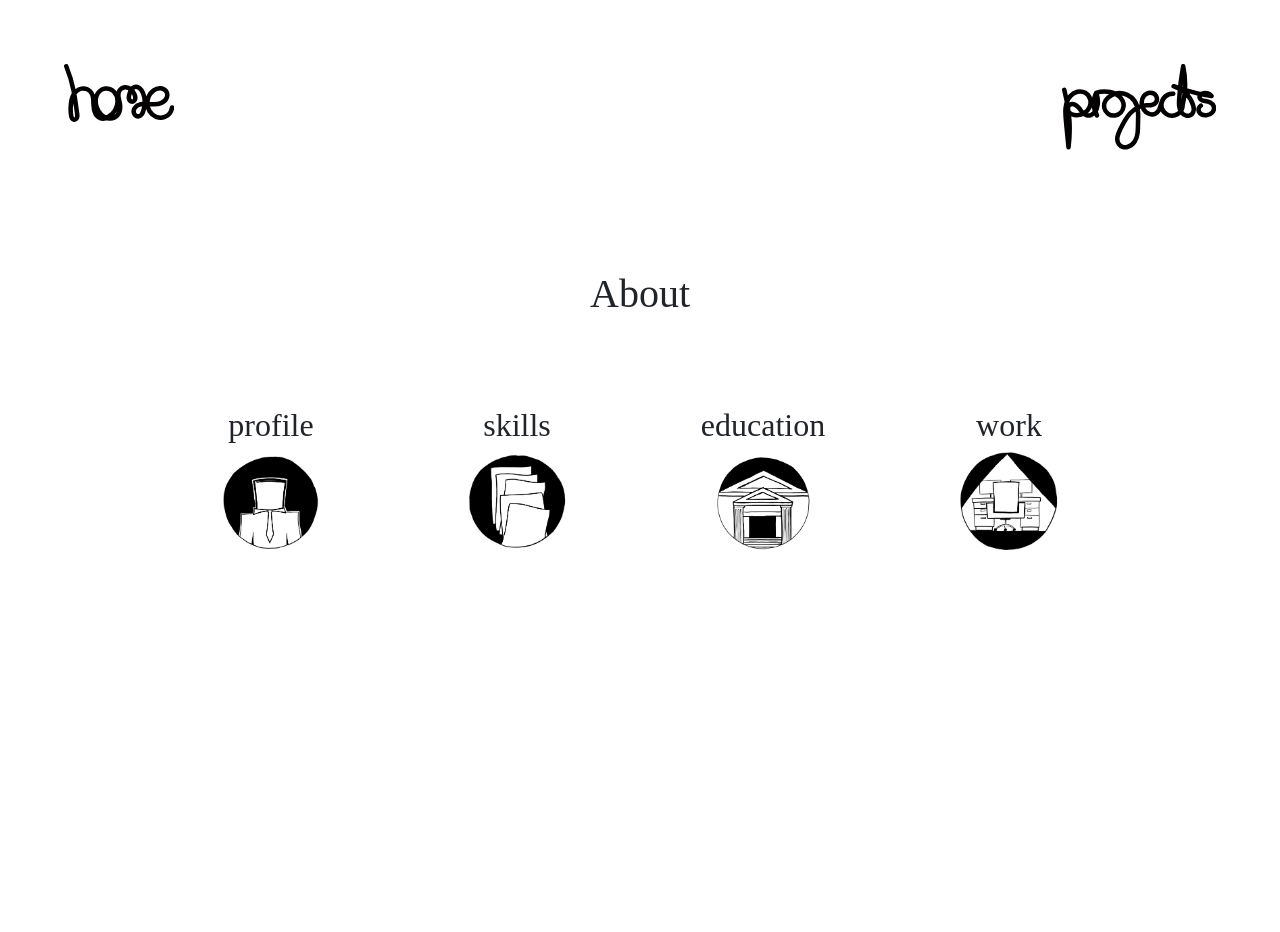
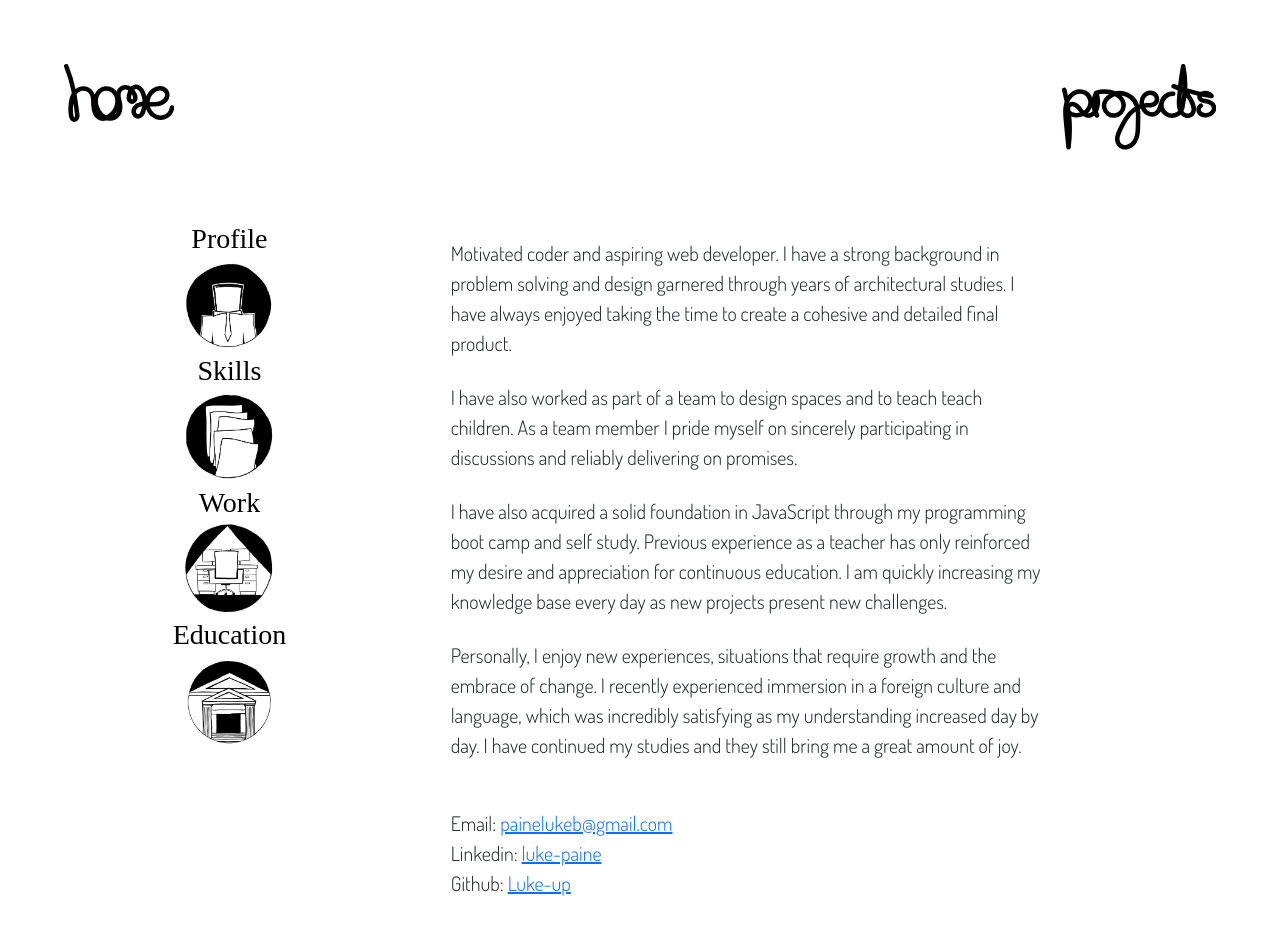
Before and after one commit to Luke-up/portfolio, a Next.js app: page /about in a window 1280 px wide. Shown: the top 932 px of the page. Before the commit the page ends 800 px from the top, so only its background shows below. Built offline with nearby package versions, Linux system fonts and the light colour scheme; a web font is replaced by a local one.

Commit message:
removed initial about menu

```diff
--- a/pages/about.js
+++ b/pages/about.js
@@ -10,14 +10,7 @@ import Head from "next/head";
 function About() {
   const [Topic, setTopic] = React.useState("");
 
-  useEffect(() => {
-    if (Topic) {
-      window.location.reload();
-    }
-  }, [Topic]);
-
   //renders a layout when topic is selected
-  if (Topic) {
   return (
     <div>
       <Navigation />
@@ -37,41 +30,5 @@ function About() {
     </div>
   );
 }
-  //render a selection menu before topic is selected
-  else {
-    return (
-      <div>
-        <Navigation />
-        <div className="w-75 text-center mx-auto">
-          <div className="container-fluid my-5 py-2 text-center">
-            <h1>About</h1>
-          </div>
-          <div className="row">
-            <AboutCard
-              section="profile"
-              img="/images/profile.png"
-              setTopic={setTopic}
-            />
-            <AboutCard
-              section="skills"
-              img="/images/skills.png"
-              setTopic={setTopic}
-            />
-            <AboutCard
-              section="education"
-              img="/images/education.png"
-              setTopic={setTopic}
-            />
-            <AboutCard
-              section="work"
-              img="/images/work.png"
-              setTopic={setTopic}
-            />
-          </div>
-        </div>
-      </div>
-    );
-  }
-}
 
 export default About;
```
Lines whose indentation alone changed are shown as unchanged.
